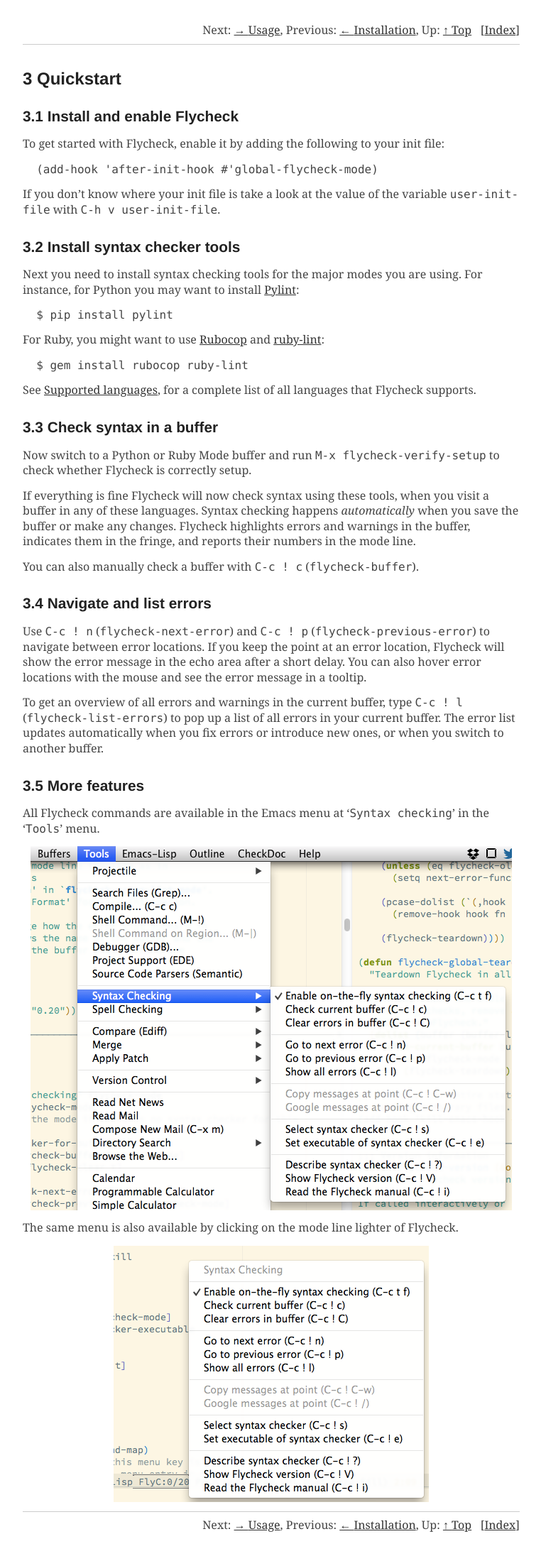
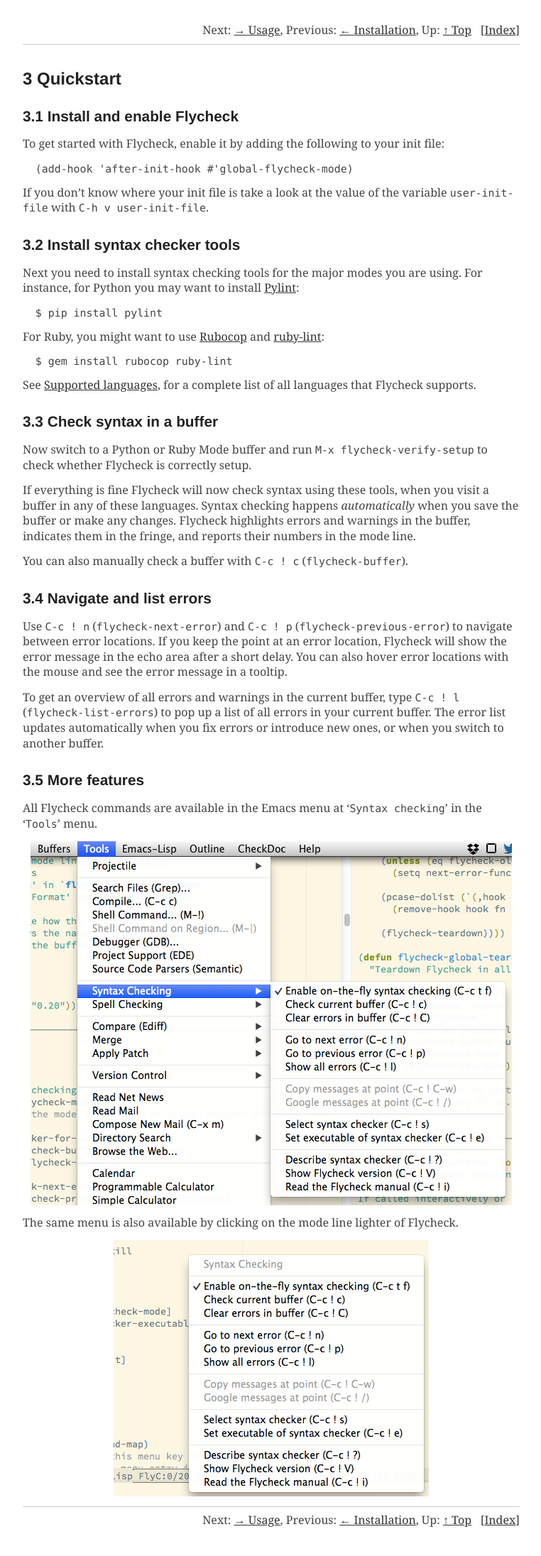
Before and after one commit to cmarqu/flycheck.github.io, a Jekyll site: the page manual/latest/Quickstart.html, which Jekyll copies as it is, in a window 1280 px wide. Shown: the whole page at 71% size, without its empty margins (258-1020 px from the left). Built offline with Jekyll 4.4.1, drawn with Linux system fonts in a browser that asks for light colours; some web fonts are replaced.

Commit message:
Decrease font size of monospace text
Closes GH-14

```diff
--- a/_sass/main.scss
+++ b/_sass/main.scss
@@ -37,6 +37,7 @@
 $sans-font: 'Source Sans Pro', 'Helvetica Neue', Helvetica, Arial, sans-serif;
 
 $mono-font: 'Source Code Pro', Menlo, Monaco, Consolas, 'DejaVu Sans Mono', monospace;
+$mono-font-size: .93em;
 
 $heading-color: #222;
 $secondary-color: #777;
@@ -114,6 +115,7 @@
 samp,
 kbd {
   font-family: $mono-font;
+  font-size: $mono-font-size;
   font-variant: normal;
 }
 
```
